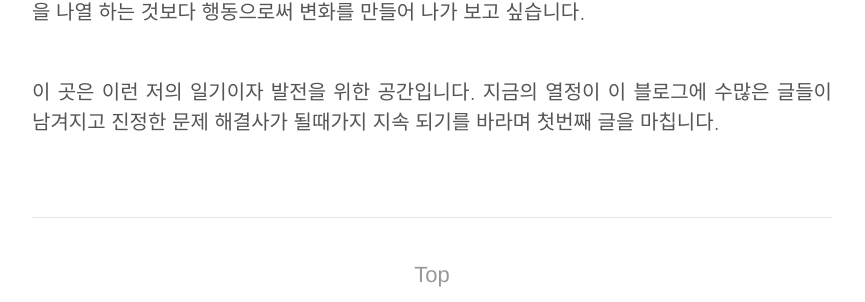
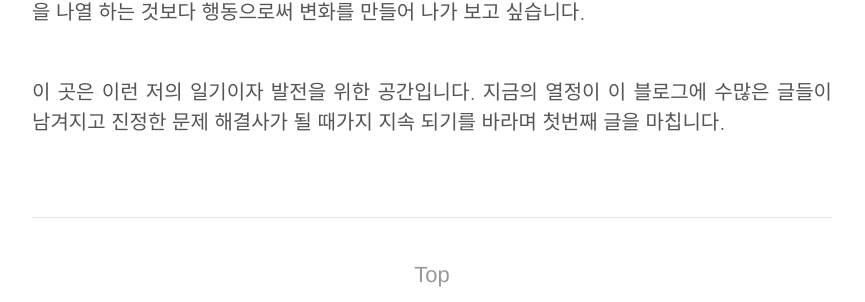
Before and after one commit to philocent/philocent.github.io, a Jekyll site: the page built from _posts/2018-07-19-first-post.md, in a window 1280 px wide. Shown: the part 1199-1501 px from the top of the page, without its empty margins (208-1073 px from the left). Built offline with Jekyll 4.4.1, drawn with Linux system fonts in a browser that asks for light colours.

```diff
--- a/_posts/2018-07-19-first-post.md
+++ b/_posts/2018-07-19-first-post.md
@@ -18,4 +18,4 @@ title: 존재의 이유
 
 <br>
 이 곳은 이런 저의 일기이자 발전을 위한 공간입니다.
-지금의 열정이 이 블로그에 수많은 글들이 남겨지고 진정한 문제 해결사가 될때가지 지속 되기를 바라며 첫번째 글을 마칩니다.
+지금의 열정이 이 블로그에 수많은 글들이 남겨지고 진정한 문제 해결사가 될 때가지 지속 되기를 바라며 첫번째 글을 마칩니다.
```
